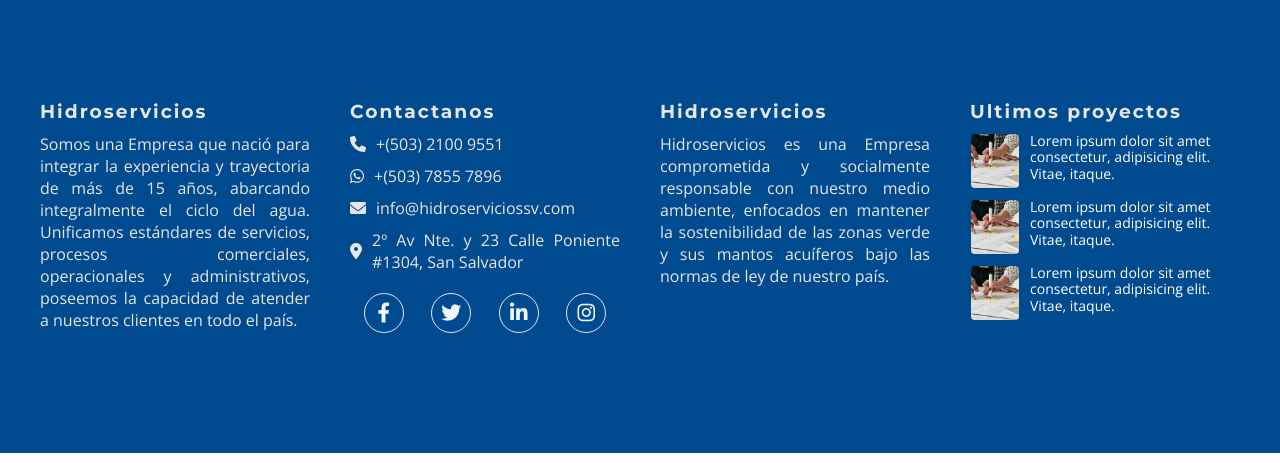
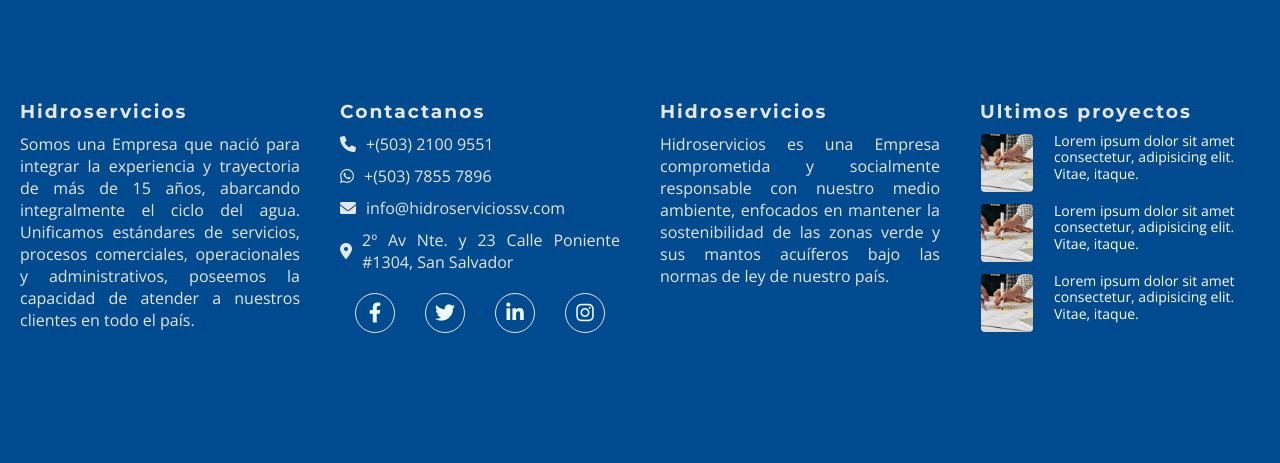
Before and after one commit to JRomeo72/hidroservicios, a PHP site: page / in a window 1280 px wide. Shown: the part 2366-2829 px from the top of the page. Run offline with PHP 8.4, Linux system fonts and the light colour scheme; some libraries are stand-ins or nearby versions.

Commit message:
Correcciones en incompatibilidad de CSS

```diff
--- a/assets/css/styles.css
+++ b/assets/css/styles.css
@@ -1229,29 +1242,54 @@ footer {
 }
 footer .container {
   margin: 50px auto;
-  max-width: 1200px;
+  max-width: 1400px;
 }
 footer .container .grid-container-out {
   display: -ms-grid;
   display: grid;
+  grid-gap: 40px;
   gap: 40px;
   grid-template-columns: repeat(auto-fit, minmax(min(100%, 550px), 1fr));
+}
+@supports not (grid-template-columns: repeat(auto-fit, minmax(min(100%, 550px), 1fr))) {
+  footer .container .grid-container-out {
+    grid-template-columns: repeat(auto-fit, minmax(660px, 1fr));
+  }
+  @media (max-width: 700px) {
+    footer .container .grid-container-out {
+      grid-template-columns: 100%;
+    }
+  }
 }
 footer .container .grid-container-out .grid-container-in {
   display: -ms-grid;
   display: grid;
+  grid-gap: 40px;
   gap: 40px;
   grid-template-columns: repeat(auto-fit, minmax(min(100%, 250px), 1fr));
 }
 footer .container .grid-container-out .grid-container-in .grid-item {
-  max-width: 300px;
+  max-width: 350px;
+  margin-bottom: 20px;
   margin-inline: auto;
-  margin-bottom: 20px;
 }
 @supports not (margin-inline: auto) {
   footer .container .grid-container-out .grid-container-in .grid-item {
     margin-left: auto;
     margin-right: auto;
+  }
+}
+@supports not (grid-template-columns: repeat(auto-fit, minmax(min(100%, 250px), 1fr))) {
+  footer .container .grid-container-out .grid-container-in {
+    grid-template-columns: repeat(auto-fit, minmax(300px, 1fr));
+  }
+  footer .container .grid-container-out .grid-container-in .grid-item {
+    max-width: 400px;
+  }
+  @media screen and (max-width: 320px) {
+    footer .container .grid-container-out .grid-container-in {
+      grid-template-columns: 100%;
+    }
   }
 }
 footer .container .grid-container-out .grid-container-in .item-2 .contact-icons {
@@ -1318,9 +1356,9 @@ footer .container .grid-container-out .grid-container-in .item-4 .projects-conta
   margin-bottom: 10px;
 }
 footer .container .grid-container-out .grid-container-in .item-4 .projects-container a .project-item .img {
-  width: 50px;
-  height: 56px;
-  margin-right: 10px;
+  width: 54px;
+  height: 60px;
+  margin-right: 20px;
   border-radius: 5px;
   border: 1px solid rgba(0, 0, 0, 0);
   overflow: hidden;
--- a/assets/sass/cards-2.scss
+++ b/assets/sass/cards-2.scss
@@ -8,14 +8,13 @@ section.cards-2 {
 
 
         .cards {
-            // border: 1px solid blue;
             @include padding-block(10px);
+
             .contact {
                 display: flex;
                 flex-wrap: wrap;
                 justify-content: space-around;
                 @include padding-block(10px);
-                // border: 1px solid red;
 
                 div {
                     display: flex;
@@ -26,13 +25,12 @@ section.cards-2 {
                     color: $dark;
                     font-weight: 500;
                     border-radius: 5px;
-                    margin: 10px;
+                    margin: 10px 10px 20px 10px;
                     padding: 30px 30px 10px 30px;
                     // padding-inline: 30px;
                     width: 260px;
                     height: 200px;
                     @include box-shadow-l();
-                    // border: 1px solid red;
 
                     i {
                         background-color: $dark;
--- a/assets/sass/footer.scss
+++ b/assets/sass/footer.scss
@@ -5,23 +5,51 @@ footer {
 
     .container{
         margin: 50px auto;
-        max-width: 1200px;
+        max-width: 1400px;
 
         .grid-container-out{
             display: grid;
+            grid-gap: 40px;
             gap: 40px;
             grid-template-columns: repeat(auto-fit, minmax(min(100%, 550px), 1fr));
 
+            @supports not (grid-template-columns: repeat(auto-fit, minmax(min(100%, 550px), 1fr))) {
+                grid-template-columns: repeat(auto-fit, minmax(660px, 1fr));
+
+                @media (max-width: 700px) {
+
+                    & {
+                        grid-template-columns: 100%;
+                    }
+
+                }
+            }
+
             .grid-container-in{
                 display: grid;
+                grid-gap: 40px;
                 gap: 40px;
                 grid-template-columns: repeat(auto-fit, minmax(min(100%, 250px), 1fr));
 
                 .grid-item{
-                    max-width: 300px;
+                    max-width: 350px;
+                    margin-bottom: 20px;
                     @include margin-inline(auto);
-                    margin-bottom: 20px;
-                    // border: 1px solid red;
+                }
+
+                @supports not (grid-template-columns: repeat(auto-fit, minmax(min(100%, 250px), 1fr))) {
+                    grid-template-columns: repeat(auto-fit, minmax(300px, 1fr));
+
+                    & .grid-item {
+                        max-width: 400px;
+                    }
+
+                    @media screen and (max-width: 320px) {
+
+                        & {
+                            grid-template-columns: 100%;
+                        }
+                    }
                 }
 
                 // ! ITEM 2
@@ -80,16 +108,15 @@ footer {
                         flex-direction: column;
 
                         a {
-                            // border: 1px solid black;
 
                             .project-item {
                                 display: flex;
                                 margin-bottom: 10px;
 
                                 .img {
-                                    width: 50px;
-                                    height: 56px;
-                                    margin-right: 10px;
+                                    width: 54px;
+                                    height: 60px;
+                                    margin-right: 20px;
                                     border-radius: 5px;
                                     border: 1px solid rgba(0, 0, 0, 0);
                                     overflow: hidden;
--- a/assets/sass/formulario.scss
+++ b/assets/sass/formulario.scss
@@ -15,11 +15,12 @@ section.form {
 
         .contact-form {
             h3 {
-                margin-bottom: 30px;
+                margin-bottom: 50px;
             }
 
             form {
                 display: grid;
+                grid-gap: 30px;
                 gap: 30px;
 
                 input, textarea, button {
--- a/assets/sass/principios.scss
+++ b/assets/sass/principios.scss
@@ -15,6 +15,7 @@ section.principios {
         .grid-container {
             display: grid;
             gap: 40px;
+            grid-gap: 40px;
             grid-template-columns: repeat(auto-fit, minmax(400px, 1fr));
 
             .grid-item {
--- a/assets/sass/proyectos.scss
+++ b/assets/sass/proyectos.scss
@@ -12,10 +12,16 @@ section.proyectos {
 
             .grid-container {
                 display: grid;
+                grid-column-gap: 10px;
+                grid-row-gap: 30px;
                 column-gap: 10px;
                 row-gap: 30px;
                 grid-auto-rows: 400px;
                 grid-template-columns: repeat(auto-fit, minmax(min(100%, 350px), 1fr));
+
+                @supports not (grid-template-columns: repeat(auto-fit, minmax(min(100%, 350px), 1fr))) {
+                    grid-template-columns: repeat(auto-fit, minmax(350px, 1fr));
+                }
 
                 .grid-item {
                     display: flex;
@@ -26,6 +32,7 @@ section.proyectos {
                         max-width: 350px;
                         padding: 20px;
                         border-top: 1px solid #adadad2a;
+                        border-left: 1px solid #adadad2a;
                         border-radius: 5px;
                         position: relative;
                         @include box-shadow-l();
--- a/assets/sass/servicios.scss
+++ b/assets/sass/servicios.scss
@@ -13,11 +13,15 @@ section.servicios {
 
             .grid-container {
                 display: grid;
-                row-gap: 20px;
-                column-gap: 20px;
+                grid-gap: 20px;
+                gap: 20px;
                 grid-template-columns: repeat(auto-fit, minmax(min(100%, 380px), 1fr));
-                grid-auto-rows: 130px;
-                // border: 1px solid red;
+                // grid-auto-rows: 130px;
+
+
+                @supports not (grid-template-columns: repeat(auto-fit, minmax(min(100%, 380px), 1fr))) {
+                    grid-template-columns: repeat(auto-fit, minmax(380px, 1fr));
+                }
 
                 .card-container {
                     // border: 1px solid red;
@@ -28,7 +32,8 @@ section.servicios {
                         display: flex;
                         // flex-direction: column;
                         align-items: center;
-                        width: 400px;
+                        width: 100%;
+                        max-width: 400px;
                         padding: 20px;
                         background-color: $white;
                         border-radius: 5px;
--- a/components/Links.php
+++ b/components/Links.php
@@ -1,3 +1,4 @@
+<link rel="icon" type="image/png" href="./favicon.png" sizes="48x48">
 <link rel="shortcut icon" href="favicon.ico" type="image/x-icon">
 <link rel="stylesheet" href="./assets/css/animate.css">
 <link rel="stylesheet" href="./assets/css/universal-parallax.min.css">
```
Also changed, not shown: other parts of assets/css/styles.css (+22 -9 lines), favicon.png (added).
